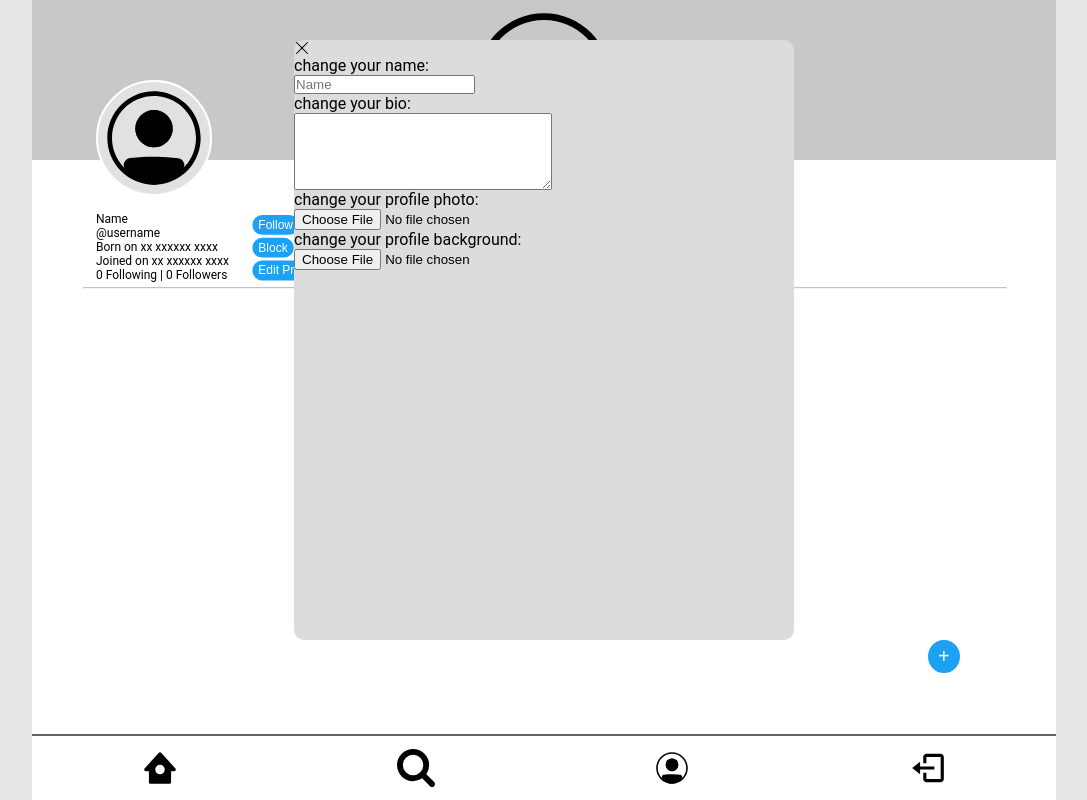
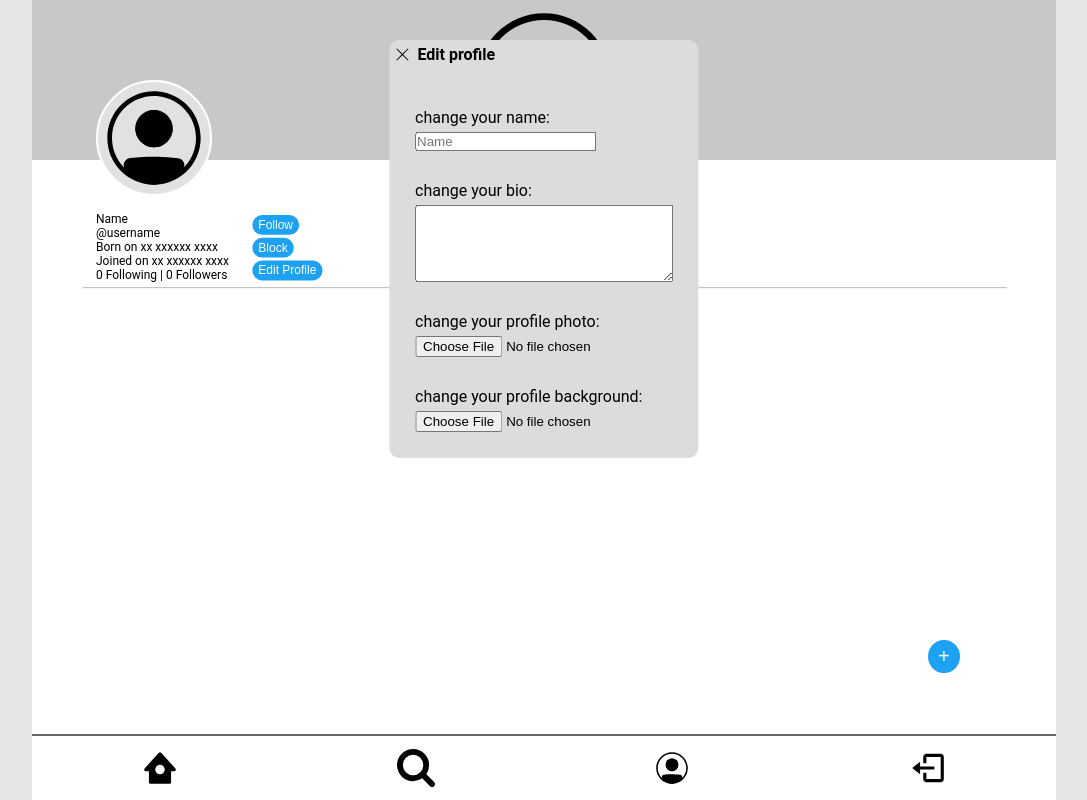
Before and after one commit to asmaahamid02/twitter, a PHP site: page /views/profile.html in a window 1280 px wide. Shown: the whole page, without its empty margins (96-1183 px from the left). Run offline with PHP 8.4, Linux system fonts and the light colour scheme.

Commit message:
implemented profile edit styles

```diff
--- a/app/assets/css/profile.css
+++ b/app/assets/css/profile.css
@@ -119,12 +119,34 @@ body {
 /* EDIT PROFILE CSS */
 
 .edit-profile{
-    width:500px;
-    height: 600px;
+    width:fit-content;
+    height: fit-content;
     position: absolute;
     top:5vh;
     left: 50%;
     transform: translateX(-50%);
     background: rgb(220, 220, 220);
     border-radius: 10px;
+    padding: 2%;
+    padding-top: 3%;
 }
+
+.edit-profile-header{
+    display: flex;
+    flex-flow: wrap row;
+    position: absolute;
+    top: 5px;
+    left: 5px;
+
+}
+.edit-profile-header h4{
+    margin-left: 7px;
+}
+
+.edit-profile p{
+    margin:30px 0 5px 0;
+}
+
+#close-profile-edit{
+    cursor: pointer;
+}
--- a/app/views/profile.html
+++ b/app/views/profile.html
@@ -66,8 +66,12 @@
 
     <form action="" class="edit-profile">
 
-        <img src="/app/assets/images/x-lg.svg" alt="" id="close-profile-edit">
+        <div class="edit-profile-header">
 
+            <img src="/app/assets/images/x-lg.svg" alt="" id="close-profile-edit" >
+            <h4>Edit profile</h4>
+
+        </div>
         <p>change your name:</p>
         <input type="text" name="new_name" placeholder="Name">
 
```
